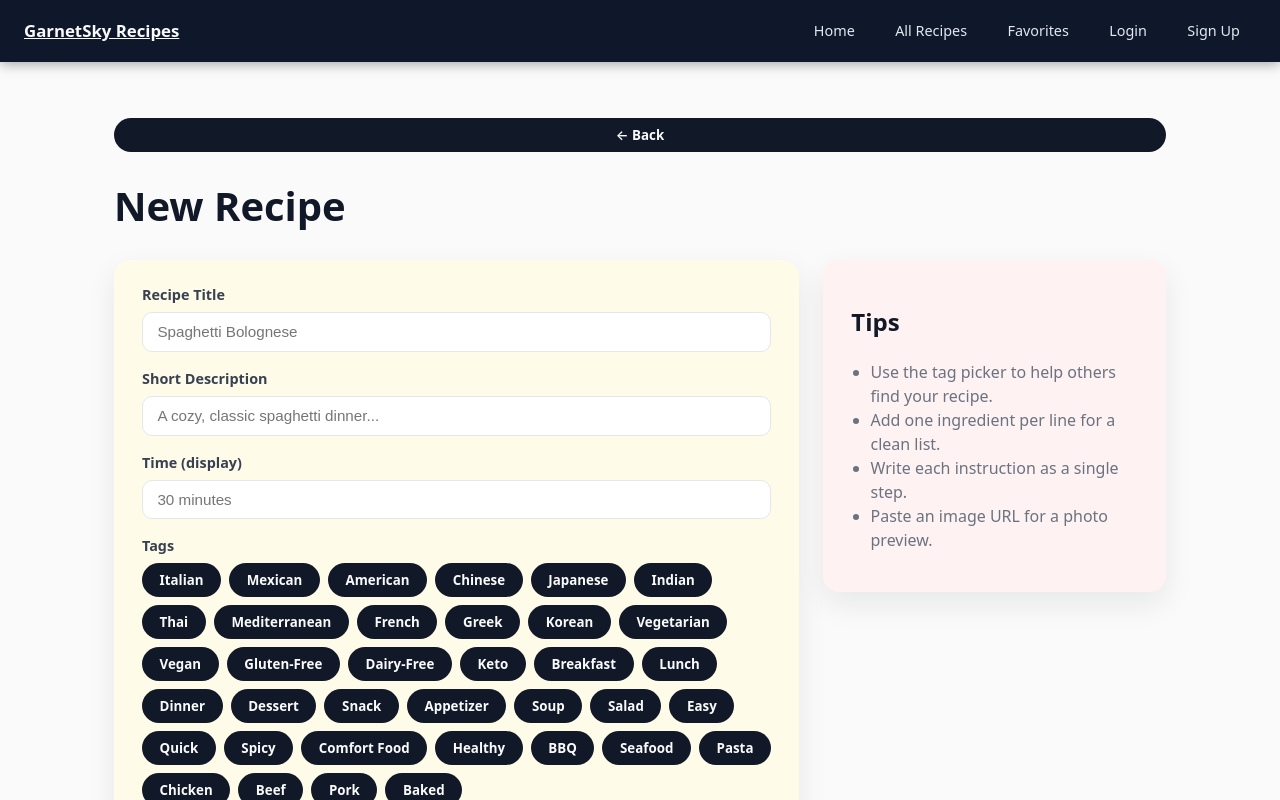
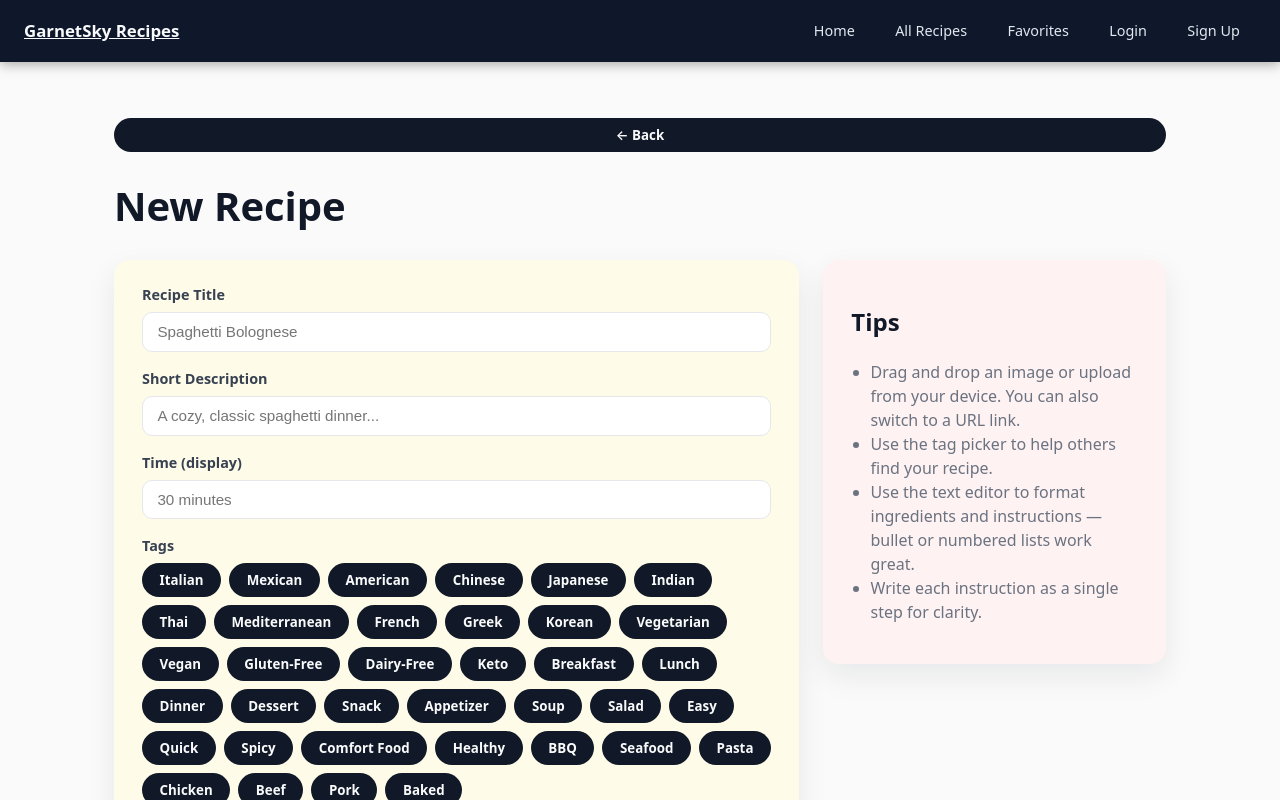
Before and after one commit to carterAnt03/GarnetSky-deploy, a React (Vite) app in the folder app/: page /submit in a window 1280 px wide. Shown: the top 800 px of the page. Built offline with nearby package versions, Linux system fonts and the light colour scheme; no server answers.

Commit message:
updated tips widget

```diff
--- a/app/src/pages/Submit.jsx
+++ b/app/src/pages/Submit.jsx
@@ -290,10 +290,10 @@ export default function SubmitPage() {
           <div className="card instructions rose">
             <h2>Tips</h2>
             <ul className="bullets" style={{ color: "#6b7280" }}>
+              <li>Drag and drop an image or upload from your device. You can also switch to a URL link.</li>
               <li>Use the tag picker to help others find your recipe.</li>
-              <li>Add one ingredient per line for a clean list.</li>
-              <li>Write each instruction as a single step.</li>
-              <li>Paste an image URL for a photo preview.</li>
+              <li>Use the text editor to format ingredients and instructions — bullet or numbered lists work great.</li>
+              <li>Write each instruction as a single step for clarity.</li>
             </ul>
           </div>
         </div>
```
